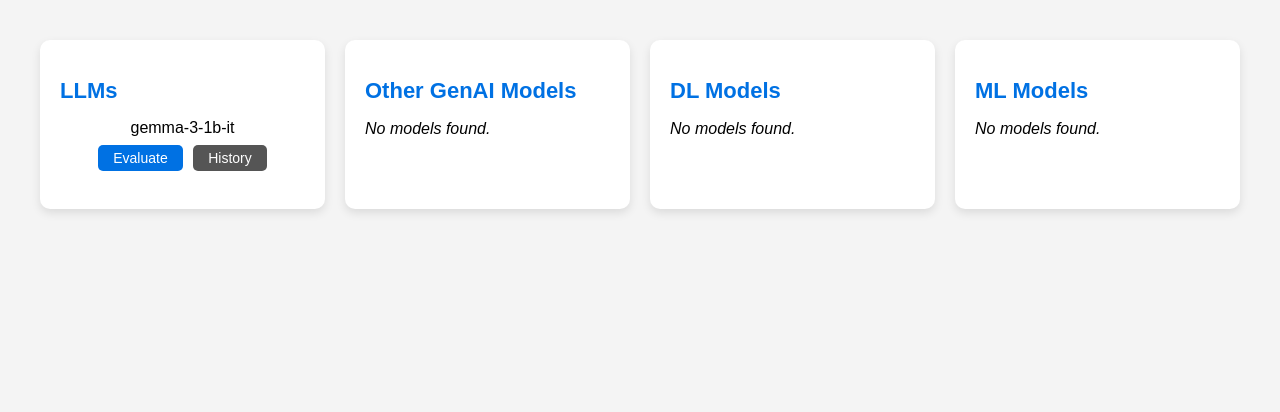
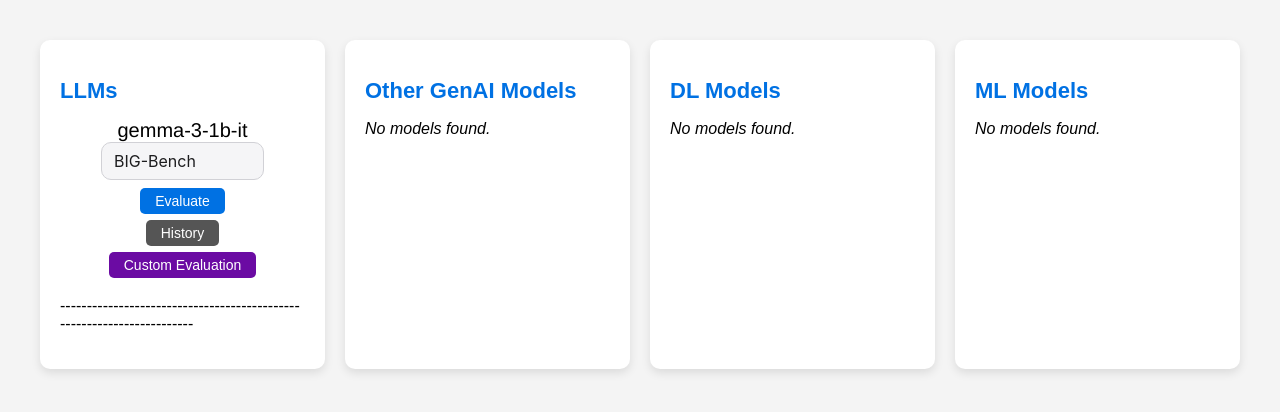
Before and after one commit to yourstrulyMayank/model_evaluation, a Flask app: page / in a window 1280 px wide. Shown: the part 133-545 px from the top of the page. Run offline with Flask 3, Linux system fonts and the light colour scheme.

Commit message:
Updates4

```diff
--- a/app.py
+++ b/app.py
@@ -1,11 +1,11 @@
-from flask import Flask, render_template, request, redirect, url_for, jsonify
+from flask import Flask, render_template, request, redirect, url_for, jsonify, flash
 import os
 import threading
-from evaluate import run_evaluation, get_history
+from evaluate_llm import run_evaluation, get_history
 from ensure_models import main as ensure_models
 
 app = Flask(__name__)
-
+app.secret_key = 'your-secret-key-here'
 model_base_path = "models"
 processing_status = {}  # 🔁 Track per-model status (thread-safe)
 
@@ -49,36 +49,96 @@ def index():
 
     return render_template("index.html", model_data=model_data)
 
+def run_evaluation_in_background(model_name, model_path, eval_fn):
+    processing_status[model_name] = "processing"
+
+    def background_task():
+        try:
+            result = eval_fn(model_path)
+            # Optionally save result
+            processing_status[model_name] = "complete"
+        except Exception as e:
+            print(f"Error during evaluation: {e}")
+            processing_status[model_name] = "error"
+
+    threading.Thread(target=background_task).start()
+
+
+# @app.route('/evaluate_model/<category>/<model_name>')
+# def evaluate(category, model_name):
+#     model_path = None
+#     categories = {
+#         "LLMs": "llm",
+#         "Other GenAI Models": "genai",
+#         "DL Models": "dl",
+#         "ML Models": "ml"
+#     }
+#     potential_path = os.path.join(model_base_path, categories[category], model_name)
+#     if os.path.exists(potential_path):
+#         model_path = potential_path
+
+#     if not model_path:
+#         return f"Model '{model_name}' not found.", 404
+
+#     # 🔁 Reset this model's status
+#     processing_status[model_name] = "processing"
+
+#     def background_task():
+#         try:
+#             result = run_evaluation(model_path)
+#             # save_result(model_name, result)
+#             processing_status[model_name] = "complete"
+#         except Exception as e:
+#             print(f"Error during evaluation: {e}")
+#             processing_status[model_name] = "error"
+
+#     threading.Thread(target=background_task).start()
+#     return render_template('loading.html', model_name=model_name)
 @app.route('/evaluate_model/<category>/<model_name>')
 def evaluate(category, model_name):
-    model_path = None
     categories = {
         "LLMs": "llm",
         "Other GenAI Models": "genai",
         "DL Models": "dl",
         "ML Models": "ml"
     }
-    potential_path = os.path.join(model_base_path, categories[category], model_name)
-    if os.path.exists(potential_path):
-        model_path = potential_path
 
-    if not model_path:
+    category_folder = categories.get(category)
+    if not category_folder:
+        return "Unknown category", 400
+
+    model_path = os.path.join(model_base_path, category_folder, model_name)
+    if not os.path.exists(model_path):
         return f"Model '{model_name}' not found.", 404
 
-    # 🔁 Reset this model's status
-    processing_status[model_name] = "processing"
+    # Example: For non-LLM models use a standard evaluation function
+    run_evaluation_in_background(model_name, model_path, run_evaluation)
 
-    def background_task():
-        try:
-            result = run_evaluation(model_path)
-            # save_result(model_name, result)
-            processing_status[model_name] = "complete"
-        except Exception as e:
-            print(f"Error during evaluation: {e}")
-            processing_status[model_name] = "error"
+    return render_template('loading.html', model_name=model_name)
 
-    threading.Thread(target=background_task).start()
+
+@app.route('/custom_llm/<model_name>')
+def custom_llm(model_name):
+    return render_template('custom_llm.html', model_name=model_name)
+
+@app.route('/evaluate_llm/<model_name>', methods=['POST','GET'])
+def evaluate_llm(model_name):
+    benchmark = request.form.get('benchmark', 'BIG-Bench')
+    print(f"Evaluating {model_name} on benchmark: {benchmark}")
+    if benchmark != "BIG-Bench":
+        flash(f"Evaluation for {benchmark} is not yet supported.")
+        return redirect(url_for('index'))
+
+    model_path = os.path.join(model_base_path, "llm", model_name)
+    if not os.path.exists(model_path):
+        return f"Model '{model_name}' not found.", 404
+
+    # Use the shared background evaluation logic with the general function
+    run_evaluation_in_background(model_name, model_path, run_evaluation)
+
     return render_template('loading.html', model_name=model_name)
+
+
 
 @app.route('/check_status/<model_name>')
 def check_status(model_name):
--- a/templates/index.html
+++ b/templates/index.html
@@ -73,6 +73,7 @@
         }
 
         .model {
+            font: 20px Helvetica, sans-serif;
             margin-bottom: 15px;
             text-align: center;
         }
@@ -81,7 +82,7 @@
             margin-top: 5px;
         }
 
-        .eval-btn, .history-btn {
+        .eval-btn, .history-btn, .cstm-eval-btn {
             padding: 5px 15px;
             margin: 3px;
             border: none;
@@ -94,8 +95,15 @@
             background-color: #0071e3;
             color: white;
         }
+        .cstm-eval-btn {
+            background-color: #6b0ba3;
+            color: white;
+        }
 
         .eval-btn:hover {
+            background-color: #005bb5;
+        }
+        .cstm-eval-btn:hover {
             background-color: #005bb5;
         }
 
@@ -107,6 +115,31 @@
         .history-btn:hover {
             background-color: #333;
         }
+        .apple-dropdown {
+            appearance: none;
+            -webkit-appearance: none;
+            -moz-appearance: none;
+            background-color: #f5f5f7;
+            border: 1px solid #d1d1d6;
+            border-radius: 10px;
+            padding: 8px 12px;
+            font-size: 16px;
+            font-family: -apple-system, BlinkMacSystemFont, "Segoe UI", Roboto, Helvetica, Arial, sans-serif;
+            color: #1d1d1f;
+            cursor: pointer;
+            transition: border 0.2s ease, box-shadow 0.2s ease;
+            outline: none;
+            }
+
+            .apple-dropdown:focus {
+            border-color: #007aff;
+            box-shadow: 0 0 0 3px rgba(0, 122, 255, 0.2);
+            }
+
+            .apple-dropdown option {
+            background-color: #ffffff;
+            color: #1d1d1f;
+            }
     </style>
 </head>
 <body>
@@ -128,16 +161,46 @@
                 {% for model in models %}
                 <div class="model">
                     <div>{{ model }}</div>
+                        <select id="benchmark-{{ loop.index }}" class="apple-dropdown">
+                            <option value="BIG-Bench">BIG-Bench</option>
+                            <option value="MMLU">MMLU</option>
+                            <option value="HellaSwag">HellaSwag</option>
+                            <option value="PIQA">PIQA</option>
+                            <option value="SocialIQA">SocialIQA</option>
+                            <option value="BooIQ">BooIQ</option>
+                            <option value="WinoGrande">WinoGrande</option>
+                            <option value="CommonsenseQA">CommonsenseQA</option>
+                            <option value="OpenBookQA">OpenBookQA</option>
+                            <option value="ARC-e">ARC-e</option>
+                            <option value="ARC-c">ARC-c</option>
+                            <option value="TriviaQA">TriviaQA</option>
+                            <option value="Natural Questions">Natural Questions</option>
+                            <option value="HumanEval">HumanEval</option>
+                            <option value="MBPP">MBPP</option>
+                            <option value="GSM8K">GSM8K</option>
+                            <option value="MATH">MATH</option>
+                            <option value="AGIEval">AGIEval</option>
+                        </select>
                     <div class="buttons">
-                        <form method="GET" action="{{ url_for('evaluate', category=category, model_name=model ) }}" style="display:inline;">
+                        <!-- <form method="GET" action="{{ url_for('evaluate', category=category, model_name=model ) }}" style="display:inline;">
                             <button class="eval-btn" type="submit">Evaluate</button>
+                        </form> -->
+                        <form action="{{ url_for('evaluate_llm', model_name=model) }}" method="post">
+                            <input type="hidden" name="benchmark" id="benchmark-input-{{ loop.index }}">
+                            <button class="eval-btn" type="submit" onclick="setBenchmark({{ loop.index }})">Evaluate</button>
                         </form>
                         <form method="GET" action="{{ url_for('history', category=category, model_name=model) }}" style="display:inline;">
                             <button class="history-btn" type="submit">History</button>
                         </form>
+                        <!-- Custom Evaluation Button -->
+                        <form action="{{ url_for('custom_llm', model_name=model) }}" method="get">
+                            <button class="cstm-eval-btn" type="submit">Custom Evaluation</button>
+                        </form>
 
                     </div>
                 </div>
+
+                <p>----------------------------------------------------------------------</p>
                 {% endfor %}
             {% else %}
                 <p><em>No models found.</em></p>
@@ -145,5 +208,12 @@
         </div>
         {% endfor %}
     </div>
+    <script>
+        function setBenchmark(index) {
+            const dropdown = document.getElementById('benchmark-' + index);
+            const hiddenInput = document.getElementById('benchmark-input-' + index);
+            hiddenInput.value = dropdown.value;
+        }
+    </script>
 </body>
 </html>
```
Also changed, not shown: README.md, evaluate_llm.py (renamed from evaluate.py).
